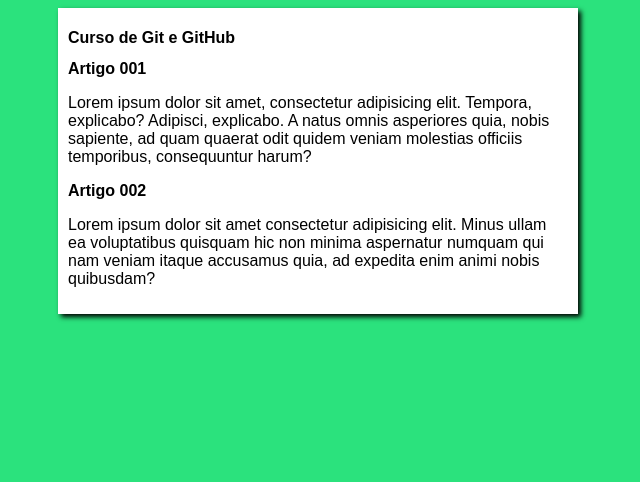
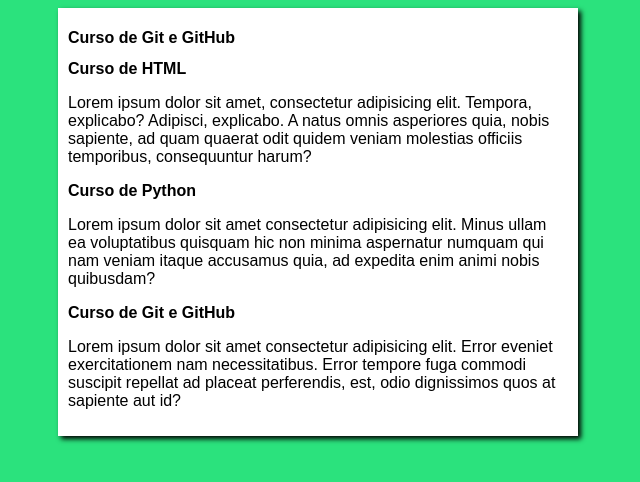
Before and after one commit to caprari/projeto-site, a plain HTML site: page index.html in a window 1280 px wide. Shown: the whole page, without its empty margins (322-962 px from the left). Drawn offline with Linux system fonts and the light colour scheme.

Commit message:
inclusao de aritog

```diff
--- a/index.html
+++ b/index.html
@@ -13,12 +13,16 @@
             <h1>Curso de Git e GitHub</h1>
         </header>
         <article>
-            <h2>Artigo 001</h2>
+            <h2>Curso de HTML</h2>
             <p>Lorem ipsum dolor sit amet, consectetur adipisicing elit. Tempora, explicabo? Adipisci, explicabo. A natus omnis asperiores quia, nobis sapiente, ad quam quaerat odit quidem veniam molestias officiis temporibus, consequuntur harum?</p>
         </article>
         <article>
-            <h2>Artigo 002</h2>
+            <h2>Curso de Python</h2>
             <p>Lorem ipsum dolor sit amet consectetur adipisicing elit. Minus ullam ea voluptatibus quisquam hic non minima aspernatur numquam qui nam veniam itaque accusamus quia, ad expedita enim animi nobis quibusdam?</p>
+        </article>
+        <article>
+            <h2>Curso de Git e GitHub</h2>
+            <p>Lorem ipsum dolor sit amet consectetur adipisicing elit. Error eveniet exercitationem nam necessitatibus. Error tempore fuga commodi suscipit repellat ad placeat perferendis, est, odio dignissimos quos at sapiente aut id?</p>
         </article>
     </main>
 </body>
```
